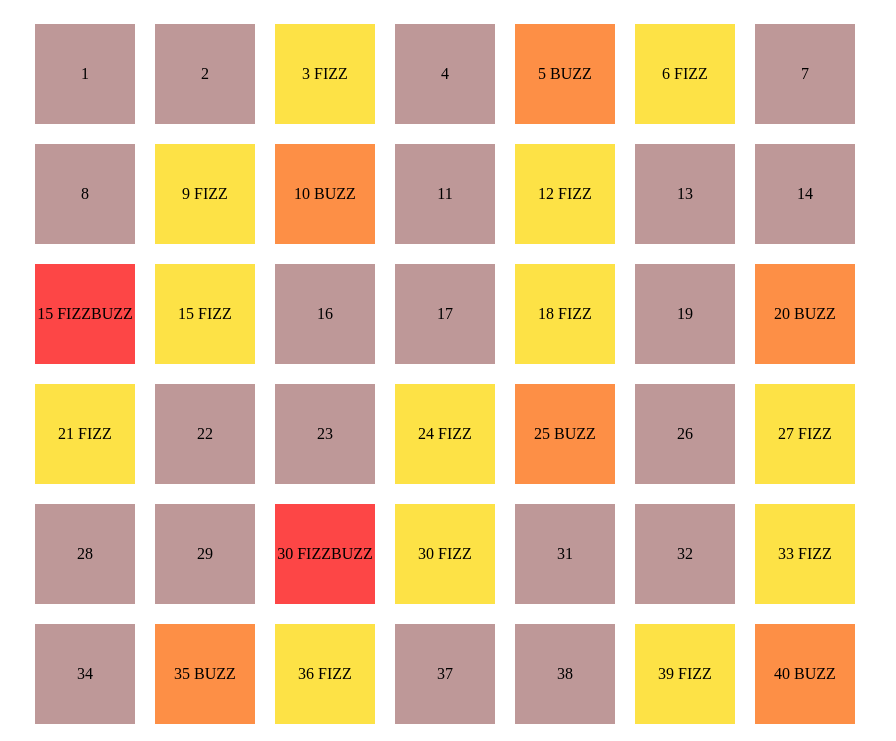
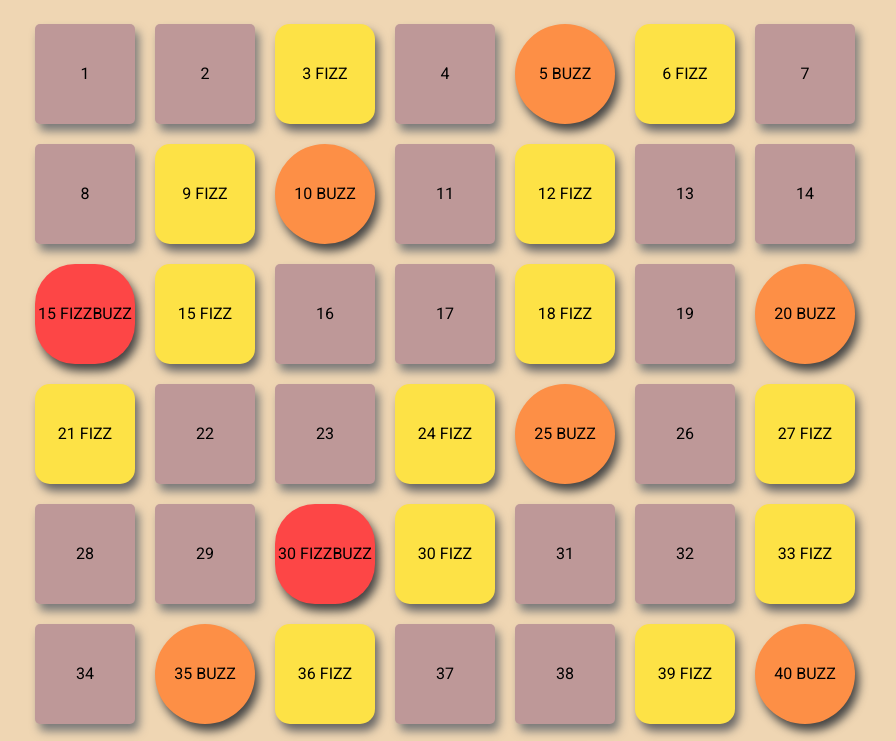
Before and after one commit to LoretaDibenedetto/js-fizzbuzz, a plain HTML site: page index.html in a window 1280 px wide. Shown: the part 93-834 px from the top of the page, without its empty margins (167-1063 px from the left). Drawn offline with Linux system fonts and the light colour scheme.

Commit message:
add font

```diff
--- a/custom_css/style.css
+++ b/custom_css/style.css
@@ -1,9 +1,16 @@
+@import url('https://fonts.googleapis.com/css2?family=Roboto:wght@300;400;500;700&display=swap');
+
+
 *{
     box-sizing: border-box;
     margin: 0;
     padding: 0;
+    font-family: 'Roboto', sans-serif;
 }
+body{
+    background-color:#EFD6B3 ;
 
+}
 h1{
     margin: 30px;
     text-align: center;
@@ -18,6 +25,7 @@ h1{
 }
 
 .box-fizz{
+    border-radius: 15px;
     height: 100px;
     width: 100px;
     background-color: #fde246;
@@ -25,9 +33,21 @@ h1{
     line-height: 100px;
     vertical-align: middle;
     margin: 10px;
+    box-shadow: 4px 7px 10px 0px #666565;
 }
+/*.box-fizz_fizzbuzz{
+    height: 100px;
+    width: 100px;
+    background: rgb(255,205,0);
+    background: linear-gradient(97deg, rgba(255,205,0,1) 0%, rgba(252,195,107,1) 49%, rgba(255,0,0,1) 100%);
+    text-align: center;
+    line-height: 100px;
+    vertical-align: middle;
+    margin: 10px;
+}*/
 
 .box-buzz{
+    border-radius: 50px;
     height: 100px;
     width: 100px;
     background-color: #fd8f46;
@@ -35,9 +55,11 @@ h1{
     line-height: 100px;
     vertical-align: middle;
     margin: 10px;
+    box-shadow: 4px 7px 10px 0px #444444;
 }
 
 .box-fizzbuzz{
+    border-radius: 40px;
     height: 100px;
     width: 100px;
     background-color: #fd4646;
@@ -45,9 +67,12 @@ h1{
     line-height: 100px;
     vertical-align: middle;
     margin: 10px;
+    box-shadow: 4px 7px 10px 0px #444444;
+
 }
 
 .box-index{
+    border-radius: 5px;
     height: 100px;
     width: 100px;
     background-color: #be9898;
@@ -55,4 +80,6 @@ h1{
     line-height: 100px;
     vertical-align: middle;
     margin: 10px;
+    box-shadow: 4px 7px 10px 0px #797979;
+
 }
```
